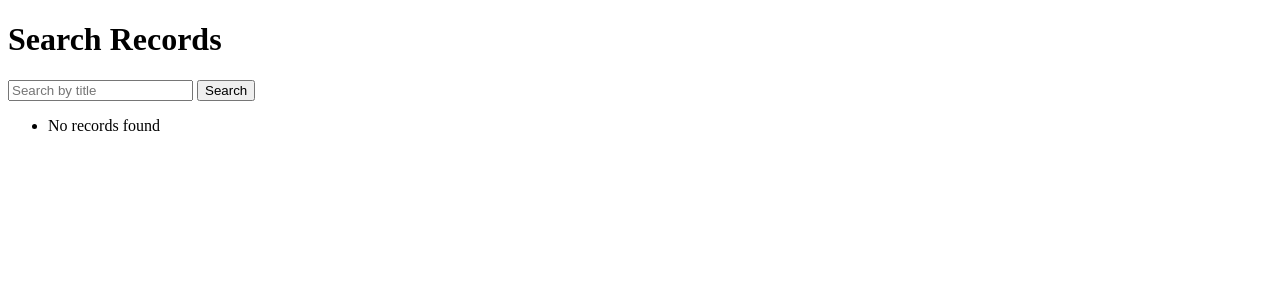
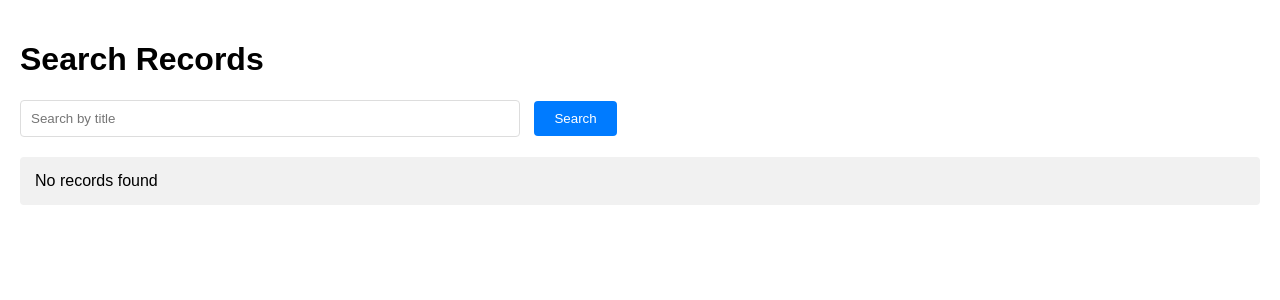
Before and after one commit to Qworl/hackaton, a Django app: page / in a window 1280 px wide. Shown: the top 300 px of the page. Run offline with Django 5.2, Linux system fonts and the light colour scheme.

Commit message:
fix forms

```diff
--- a/myapp/templates/myapp/search.html
+++ b/myapp/templates/myapp/search.html
@@ -4,6 +4,34 @@
     <meta charset="UTF-8">
     <title>Search Records</title>
     <style>
+        body {
+            margin: 0;
+            padding: 20px; /* Отступы от края страницы для всего содержимого */
+            font-family: Arial, sans-serif;
+        }
+        form.search-form {
+            margin-bottom: 20px;
+        }
+        form.search-form input[type="text"] {
+            width: 70%; /* Длина поля ввода */
+            max-width: 500px; /* Максимальная ширина поля ввода */
+            padding: 10px;
+            margin-right: 10px; /* Отступ справа для кнопки поиска */
+            border: 1px solid #ddd;
+            border-radius: 4px;
+            box-sizing: border-box;
+        }
+        form.search-form button {
+            padding: 10px 20px;
+            background-color: #007BFF;
+            color: white;
+            border: none;
+            border-radius: 4px;
+            cursor: pointer;
+        }
+        form.search-form button:hover {
+            background-color: #0056b3;
+        }
         #sidebar {
             display: none;
             position: fixed;
@@ -44,6 +72,42 @@
         #recordForm button:hover {
             background-color: #0056b3;
         }
+        ul.record-list {
+            list-style-type: none;
+            padding: 0;
+        }
+        ul.record-list li {
+            background-color: #f1f1f1;
+            margin-bottom: 10px;
+            padding: 15px;
+            border-radius: 4px;
+            cursor: pointer;
+            transition: background-color 0.3s;
+        }
+        ul.record-list li:hover {
+            background-color: #e9e9e9;
+        }
+        ul.record-list a {
+            text-decoration: none;
+            color: #333;
+            display: block;
+        }
+        .close-btn {
+            position: absolute;
+            top: 10px;
+            right: 15px;
+            background-color: #060606;
+            border: none;
+            border-radius: 50%;
+            width: 30px;
+            height: 30px;
+            color: white;
+            font-weight: bold;
+            cursor: pointer;
+            text-align: center;
+            line-height: 30px;
+            font-size: 18px;
+        }
     </style>
     <script>
         function openSidebar(recordId) {
@@ -55,6 +119,10 @@
                     document.getElementById('content').value = data.content;
                     document.getElementById('recordId').value = recordId;
                 });
+        }
+
+        function closeSidebar() {
+            document.getElementById('sidebar').style.display = 'none';
         }
 
         function saveRecord() {
@@ -80,11 +148,11 @@
 </head>
 <body>
     <h1>Search Records</h1>
-    <form method="get">
+    <form class="search-form" method="get">
         <input type="text" name="name_part" placeholder="Search by title">
         <button type="submit">Search</button>
     </form>
-    <ul>
+    <ul class="record-list">
     {% for record in results %}
         <li>
             <a href="#" onclick="openSidebar({{record.pk}})">{{ record.name }}</a>
@@ -95,6 +163,7 @@
     </ul>
 
     <div id="sidebar">
+        <button class="close-btn" onclick="closeSidebar()">×</button>
         <h2>Edit Record</h2>
         <form id="recordForm">
             <input type="hidden" id="recordId">
```
